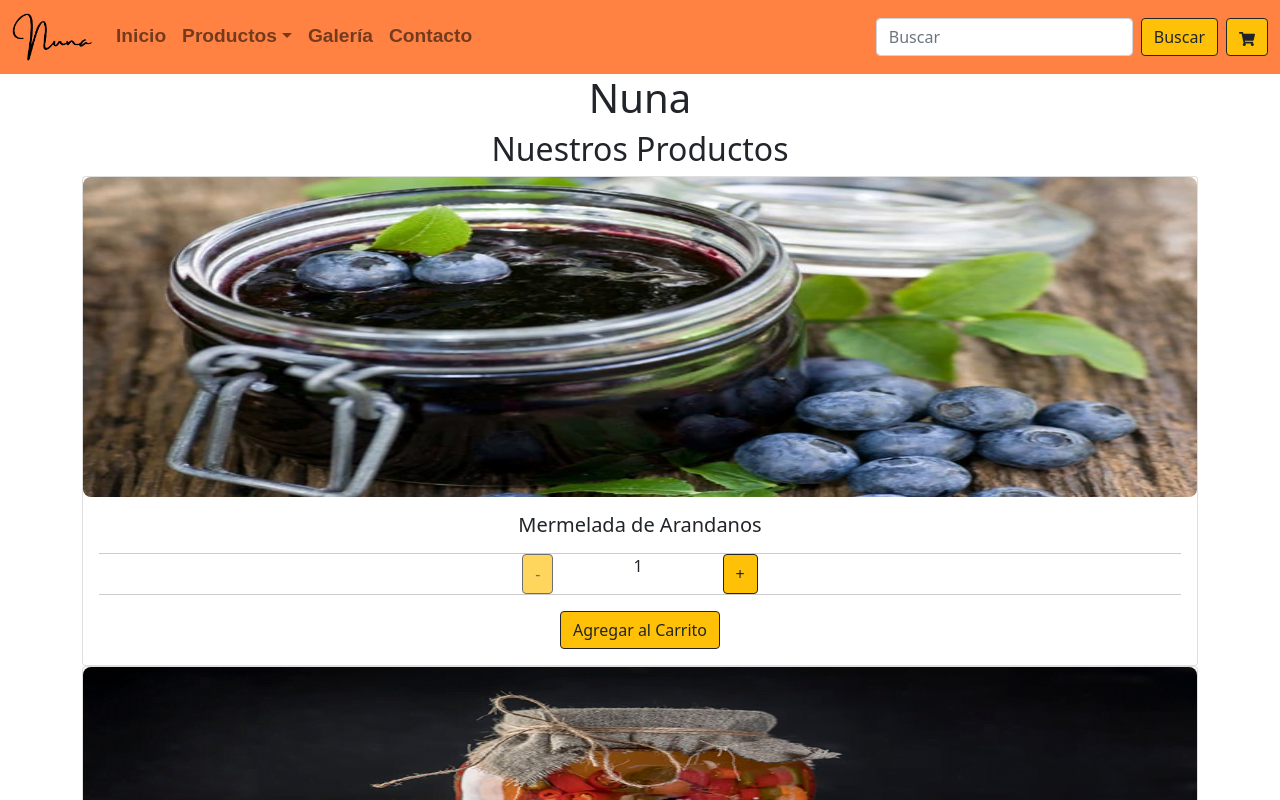
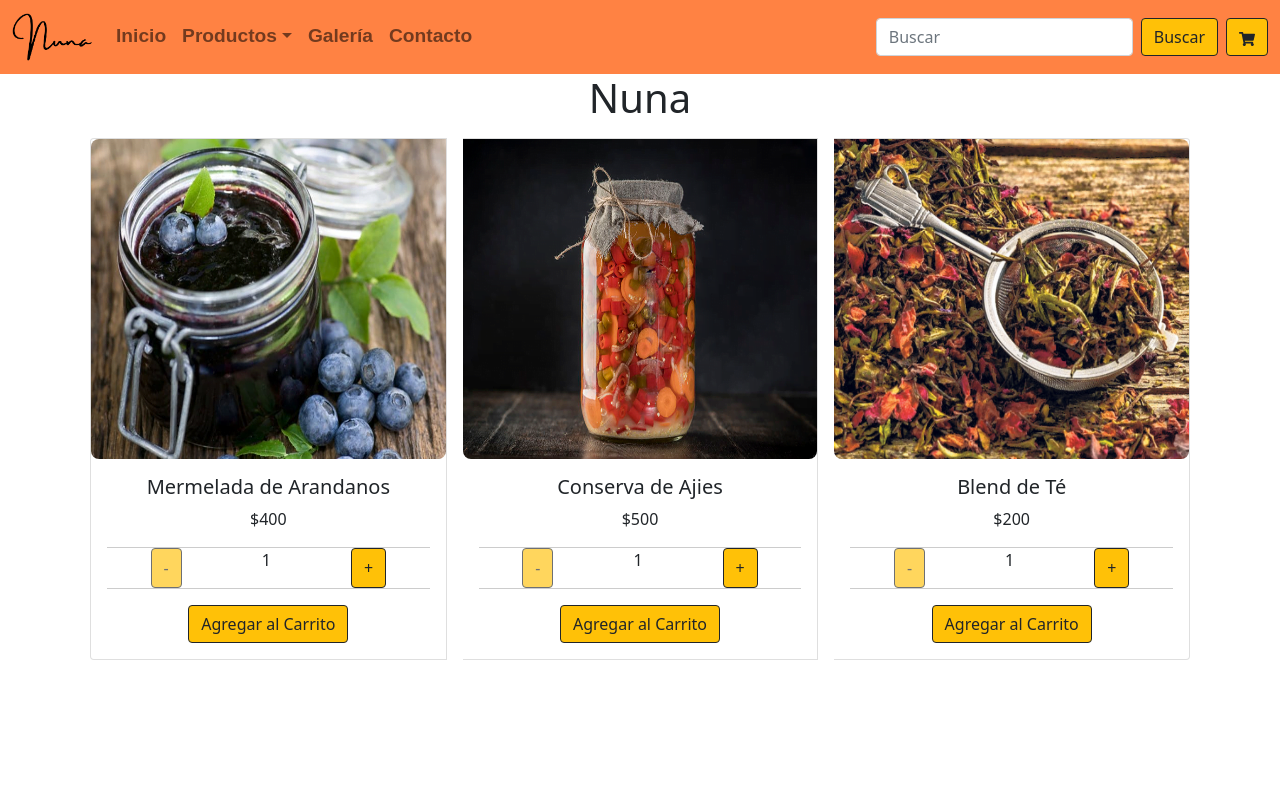
Before and after one commit to lucianogaido/ReactJs, a React (Create React App) app: page / in a window 1280 px wide. Shown: the top 800 px of the page. Built offline with nearby package versions, Linux system fonts and the light colour scheme.

Commit message:
Desafío: Catálogo con MAPS y Promises

```diff
--- a/public/index.html
+++ b/public/index.html
@@ -14,7 +14,7 @@
       manifest.json provides metadata used when your web app is installed on a
       user's mobile device or desktop. See https://developers.google.com/web/fundamentals/web-app-manifest/
     -->
-    <link rel="manifest" href="%PUBLIC_URL%/manifest.json" />
+    <!-- <link rel="manifest" href="%PUBLIC_URL%/manifest.json" /> -->
     <!--
       Notice the use of %PUBLIC_URL% in the tags above.
       It will be replaced with the URL of the `public` folder during the build.
--- a/src/components/Item/Item.js
+++ b/src/components/Item/Item.js
@@ -1,13 +1,13 @@
 import './Item.css';
 import {Card} from "react-bootstrap";
 import ItemCount from "../ItemCount/ItemCount"
-const CardItem = ({title, image, text, stock}) => {
+const CardItem = ({title, image, price, stock}) => {
     return(
-        <Card>
+        <Card className='m-2'>
         <Card.Img className="card-img" variant="top" src={`../${image}`} />
         <Card.Body>
             <Card.Title>{title}</Card.Title>
-            <Card.Text>{text}</Card.Text>
+            <Card.Text>${price}</Card.Text>
             <ItemCount stock={stock} title = {title}/>
         </Card.Body>
         </Card>
--- a/src/components/ItemList/ItemList.js
+++ b/src/components/ItemList/ItemList.js
@@ -1,17 +1,14 @@
 import CardItem from '../Item/Item'
-import {CardGroup} from "react-bootstrap"
 
-const ItemList = ({title, products}) => {
+
+const ItemList = ({products}) => {
 
     return(
         <>
-        <h2>{title}</h2>
             {
                 products.map( ({title, price, image, id, stock}) => {
                     return(
-                        <CardGroup key={id}>
-                            <CardItem title={title} price={price} image={image} stock={stock}/>
-                        </CardGroup>
+                        <CardItem key={id} title={title} price={price} image={image} stock={stock}/>
                     )
                 })
             }
--- a/src/components/ItemListContainer/ItemListContainer.js
+++ b/src/components/ItemListContainer/ItemListContainer.js
@@ -1,6 +1,6 @@
 import ItemList from '../ItemList/ItemList'
 import { useEffect, useState } from 'react'
-
+import {CardGroup} from "react-bootstrap"
 
 const ItemListContainer = () => {
     const [products, setProducts] = useState([])
@@ -35,7 +35,7 @@ const getProducts = () => {
     return new Promise( (resolve, reject) => {
         setTimeout(() => {
             resolve(productos)
-        }, 5000)
+        }, 2000)
     })
 }
 
@@ -53,7 +53,9 @@ useEffect( () => {
     return(
         <main className="container" >
 
-            <ItemList title={'Nuestros Productos'} products={productos}/>
+            <CardGroup>
+                <ItemList products={products}/>
+            </CardGroup>
         </main>
     )
 }
```
